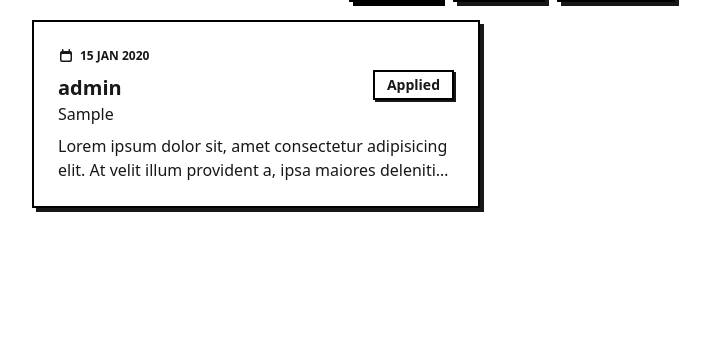
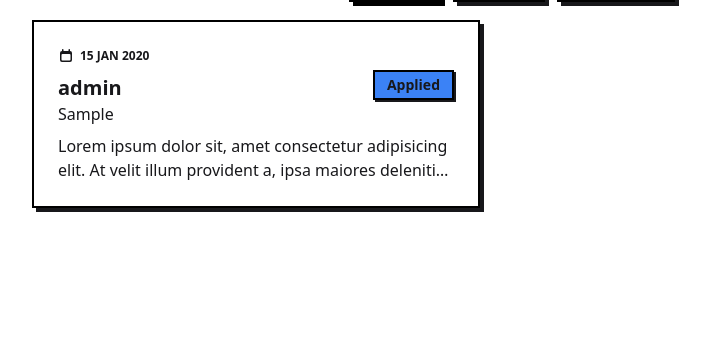
Before and after one commit to ParthTri/NextStep, a Django app: page / in a window 1280 px wide. Shown: the part 62-420 px from the top of the page, without its empty margins (128-838 px from the left). Run offline with Django 5.2, Linux system fonts and the light colour scheme; data comes from the database, SQL or seed files in the repository; tables that the repository leaves empty hold one stand-in row (values such as "Sample post"); style sheets or scripts are compiled from the project's sources.

Commit message:
Updating card to use custom class and be an anchor tag

```diff
--- a/src/static/css/main.css
+++ b/src/static/css/main.css
@@ -40,3 +40,7 @@
 .btn-neo {
 	@apply border-2 border-black bg-white py-2 px-5 font-semibold text-black shadow-[4px_4px_0_0] hover:translate-1 hover:shadow-none focus:ring-2 focus:ring-yellow-300 focus:outline-0;
 }
+
+.badge-neo {
+	@apply border-2 border-black px-3 py-1.5 text-sm/none font-semibold shadow-[2px_2px_0_0] h-fit;
+}
--- a/src/templates/partials/application_card.html
+++ b/src/templates/partials/application_card.html
@@ -1,5 +1,5 @@
-<div
-	href="#"
+<a
+	href="{% url 'application' pk=application.id %}"
 	class="block border-2 border-black bg-white p-4 shadow-[4px_4px_0_0] hover:bg-yellow-100 focus:ring-2 focus:ring-yellow-300 focus:outline-0 sm:p-6 w-md"
 >
 	<span class="inline-flex items-center gap-1.5">
@@ -30,7 +30,8 @@
 			<h4>{{ application.company }}</h4>
 		</div>
 		<span
-			class="border-2 border-black px-3 py-1.5 text-sm/none font-semibold shadow-[2px_2px_0_0] h-fit bg-[#{{ application.get_current_tag.colour }}]"
+			class="badge-neo"
+			style="background-color: #{{ application.get_current_tag.colour }}"
 		>
 			{{ application.get_current_tag.name }}
 		</span>
@@ -40,4 +41,4 @@
 		Lorem ipsum dolor sit, amet consectetur adipisicing elit. At velit illum
 		provident a, ipsa maiores deleniti consectetur nobis et eaque.
 	</p>
-</div>
+</a>
```
